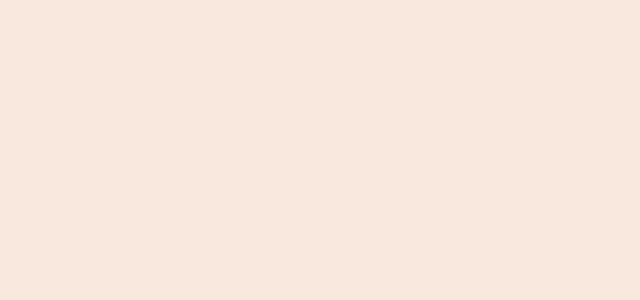
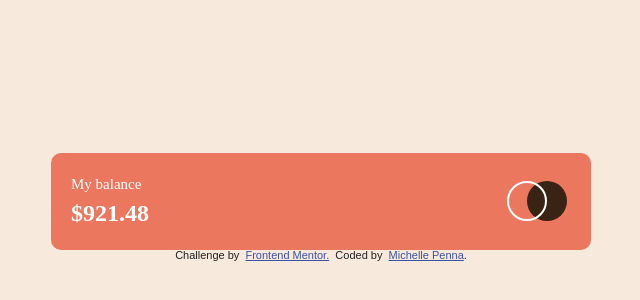
Before and after one commit to michellepennat/expensesChart, a Next.js app: page / in a window 1280 px wide. Shown: the part 188-488 px from the top of the page, without its empty margins (319-959 px from the left). Built offline with nearby package versions, Linux system fonts and the light colour scheme.

Commit message:
feat(): add balance

```diff
--- /dev/null
+++ b/components/balance/balance.scss
@@ -0,0 +1,28 @@
+.balance {
+  min-width: 343px;
+  max-width: 540px;
+  height: 97px;
+  width: 100%;
+  display: flex;
+  align-items: center;
+  justify-content: space-between;
+  padding: 20px 24px 22px 20px;
+  border-radius: 10px;
+  background-color: $soft-red;
+
+  h5 {
+    @include fontMiniCaption;
+    color: $white;
+    margin-bottom: 4px
+  }
+
+  h3 {
+    @include fontHeadingM;
+    color: $white;
+  }
+
+  img{
+    width: 60px;
+    height: 40px;
+  }
+}
--- /dev/null
+++ b/components/balance/balance.tsx
@@ -0,0 +1,21 @@
+// export interface ICatCard {
+//   tag: string;
+//   title: string;
+//   body: string;
+//   author: string;
+//   time: string;
+// }
+
+const Balance = () => {
+  return (
+    <section className="balance">
+      <div>
+        <h5>My balance</h5>
+        <h3>$921.48</h3>
+      </div>
+      <img src="/img/balanceSVG.svg" alt="Balance" />
+    </section>
+  );
+};
+
+export default Balance;
--- a/pages/_app.tsx
+++ b/pages/_app.tsx
@@ -1,4 +1,4 @@
-import '@/styles/globals.css'
+import '@/styles/main.scss'
 import type { AppProps } from 'next/app'
 
 export default function App({ Component, pageProps }: AppProps) {
--- a/pages/index.tsx
+++ b/pages/index.tsx
@@ -1,7 +1,6 @@
+import Balance from "@/components/balance/balance";
+import { Inter } from "next/font/google";
 import Head from "next/head";
-import Image from "next/image";
-import { Inter } from "next/font/google";
-import styles from "@/styles/Home.module.css";
 
 const inter = Inter({ subsets: ["latin"] });
 
@@ -13,18 +12,21 @@ export default function Home() {
         <meta name="description" content="Generated by create next app" />
         <meta name="viewport" content="width=device-width, initial-scale=1" />
         <link rel="icon" href="/favicon.ico" />
-        <link rel="preconnect" href="https://fonts.googleapis.com" />
-        <link
-          rel="preconnect"
-          href="https://fonts.gstatic.com"
-          crossOrigin="anonymous"
-        />
-        <link
-          href="https://fonts.googleapis.com/css2?family=DM+Sans:wght@400;700&display=swap"
-          rel="stylesheet"
-        />
       </Head>
-      <main></main>
+      <main>
+        <Balance />
+        <div className="attribution">
+          Challenge by &nbsp;
+          <a
+            href="https://www.frontendmentor.io/challenges/results-summary-component-CE_K6s0maV"
+            target="_blank"
+          >
+            Frontend Mentor.
+          </a>
+          &nbsp; Coded by &nbsp;
+          <a href="https://github.com/michellepennat">Michelle Penna</a>.
+        </div>
+      </main>
     </>
   );
 }
```
